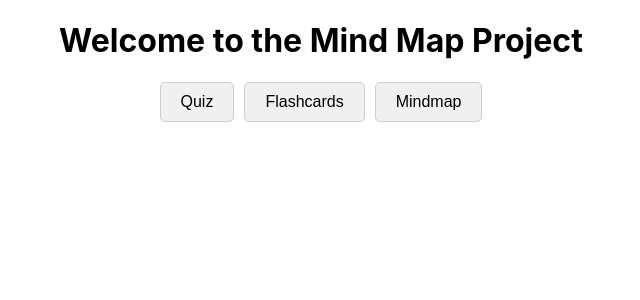
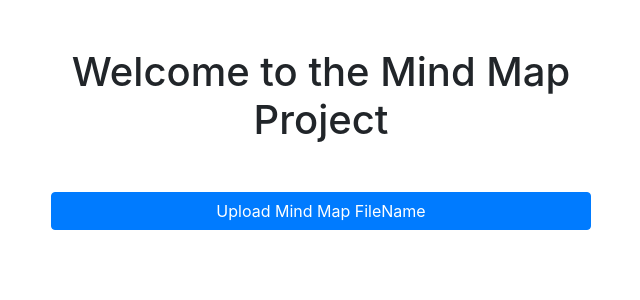
Before and after one commit to harshitapasumarthy-git/hackUTA6, a React (Create React App) app in the folder edu/: page / in a window 1280 px wide. Shown: the top 300 px of the page, without its empty margins (319-959 px from the left). Built offline with nearby package versions, Linux system fonts and the light colour scheme.

Commit message:
changes for upload page

```diff
--- a/edu/public/index.html
+++ b/edu/public/index.html
@@ -1,6 +1,10 @@
 <!DOCTYPE html>
 <html lang="en">
   <head>
+    <link
+  rel="stylesheet"
+  href="https://maxcdn.bootstrapcdn.com/bootstrap/4.5.2/css/bootstrap.min.css"
+/>
     <meta charset="utf-8" />
     <link rel="icon" href="%PUBLIC_URL%/favicon.ico" />
     <meta name="viewport" content="width=device-width, initial-scale=1" />
--- a/edu/src/App.css
+++ b/edu/src/App.css
@@ -2,37 +2,24 @@
   text-align: center;
 }
 
-.App-logo {
-  height: 40vmin;
-  pointer-events: none;
+.container {
+  max-width: 600px;
+  margin: 0 auto;
 }
 
-@media (prefers-reduced-motion: no-preference) {
-  .App-logo {
-    animation: App-logo-spin infinite 20s linear;
-  }
+h1 {
+  font-size: 2.5rem;
+}
+#uploadbutton{
+  width: 100%;
 }
 
-.App-header {
-  background-color: #282c34;
-  min-height: 100vh;
-  display: flex;
-  flex-direction: column;
-  align-items: center;
-  justify-content: center;
-  font-size: calc(10px + 2vmin);
-  color: white;
+button {
+  width: 50%;
 }
 
-.App-link {
-  color: #61dafb;
+pre {
+  background-color: #f8f9fa;
+  padding: 15px;
+  border-radius: 5px;
 }
-
-@keyframes App-logo-spin {
-  from {
-    transform: rotate(0deg);
-  }
-  to {
-    transform: rotate(360deg);
-  }
-}
--- a/edu/src/App.js
+++ b/edu/src/App.js
@@ -1,12 +1,25 @@
-import React from 'react';
+import React, { useState } from 'react';
 import './App.css';
-import ButtonComponent from '../src/Component/Button'; // Import the component
+import ButtonComponent from './component/ButtonComponent';
 
 function App() {
+  const [loading, setLoading] = useState(false);
+
+  const handleProcessFile = async (file) => {
+    setLoading(true);
+    alert('request will be sent here');
+    setLoading(false);
+  };
+
   return (
     <div className="App">
-      <h1>Welcome to the Mind Map Project</h1>
-      <ButtonComponent />  {/* Render the button component here */}
+      <div className="container">
+        <h1 className="text-center mt-5">Welcome to the Mind Map Project</h1>
+        <ButtonComponent onProcessFile={handleProcessFile} />
+        {loading && (
+          <p className="text-center text-info mt-3">Loading...</p>
+        )}
+      </div>
     </div>
   );
 }
--- a/edu/src/Component/Button.js
+++ /dev/null
@@ -1,34 +0,0 @@
-import React from 'react';
-
-const ButtonComponent = () => {
-  return (
-    <div style={styles.container}>
-      <button style={styles.button} onClick={() => handleClick('Quiz')}>Quiz</button>
-      <button style={styles.button} onClick={() => handleClick('Flashcards')}>Flashcards</button>
-      <button style={styles.button} onClick={() => handleClick('Mindmap')}>Mindmap</button>
-    </div>
-  );
-};
-
-const handleClick = (buttonType) => {
-  alert(`You clicked on ${buttonType}`);
-};
-
-const styles = {
-  container: {
-    display: 'flex',
-    justifyContent: 'center',
-    gap: '10px',
-    margin: '20px',
-  },
-  button: {
-    padding: '10px 20px',
-    fontSize: '16px',
-    cursor: 'pointer',
-    borderRadius: '5px',
-    border: '1px solid #ccc',
-    backgroundColor: '#f0f0f0',
-  },
-};
-
-export default ButtonComponent;
--- /dev/null
+++ b/edu/src/component/ButtonComponent.js
@@ -0,0 +1,55 @@
+import React, { useState } from 'react';
+import FileUploader from './FileUploader';
+
+const ButtonComponent = ({ onProcessFile }) => {
+  const [showFileUploader, setShowFileUploader] = useState(false);
+  const [fileName, setFileName] = useState(null);
+
+  // Handle the button click to toggle fileName uploader
+  const handleButtonClick = () => {
+    if (!showFileUploader) {
+      setShowFileUploader(true);  // Show fileName uploader on first click
+    }
+  };
+
+  // Handle fileName upload and save the fileName content
+  const handleFileNameUpload = (fileName) => {
+    setFileName(fileName);
+    if (fileName) {
+      onProcessFile(fileName);  // Process the fileName content on second click
+    } // Save fileName name
+  };
+
+  return (
+    <div className="container mt-5 text-center">
+      <button
+        className="btn btn-primary mb-3"
+        id="uploadbutton"
+        onClick={handleButtonClick}
+      >
+        {showFileUploader && fileName ? 'Process Mind Map' : 'Upload Mind Map FileName'}
+      </button>
+
+      {showFileUploader && (
+        <>
+          <div className="my-3">
+            <FileUploader onFileUpload={handleFileNameUpload} />
+          </div>
+          {fileName && (
+            <>
+              <p className="font-weight-bold">Uploaded FileName</p>
+              <div
+                className="border rounded p-3"
+                style={{ whiteSpace: 'pre-wrap', textAlign: 'left', marginTop: '20px', alignContent: 'center' }}
+              >
+                <strong>{fileName}</strong>
+              </div>
+            </>
+          )}
+        </>
+      )}
+    </div>
+  );
+};
+
+export default ButtonComponent;
--- /dev/null
+++ b/edu/src/component/FileUploader.js
@@ -0,0 +1,34 @@
+import React from 'react';
+
+const FileUploader = ({ onFileUpload }) => {
+  const handleFileChange = async (event) => {
+    const file = event.target.files?.[0];
+    if (file) {
+      alert("in handleFileChange")
+      onFileUpload(file.name);  // Pass the file object to the parent component
+    }
+  };
+
+  return (
+    <div className="form-group">
+
+      <input
+        type="file"
+        id="fileInput"
+        className="form-control-file"
+        accept=".txt,.doc,.docx,.pdf"
+        onChange={handleFileChange}
+        style={{ display: 'none' }}  // Hide the input
+      />
+
+      <button
+      >
+      <label htmlFor="fileInput" className="custom-file-upload">
+        Choose File
+      </label>
+      </button>
+    </div>
+  );
+};
+
+export default FileUploader;
```
Also changed, not shown: edu/package.json (+8 -0 lines), edu/src/component/Home.js (added, +17 -0 lines), 1 other file (tests, documents, lock files or other folders).
